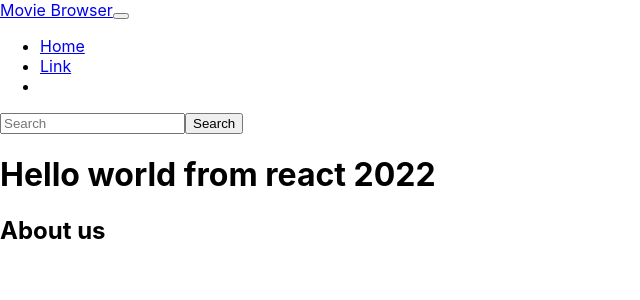
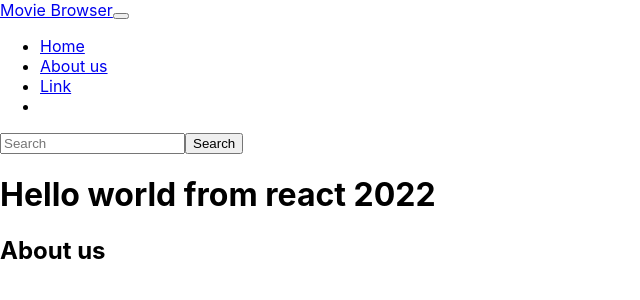
Before and after one commit to wiekusviljoen/myreactapp22, a React (Create React App) app: page / in a window 1280 px wide. Shown: the top 300 px of the page, without its empty margins (0-640 px from the left). Built offline with nearby package versions, Linux system fonts and the light colour scheme; the HTML template or start-up script is replaced by a standard one.

Commit message:
commit on master

```diff
--- a/src/components/Navbar.js
+++ b/src/components/Navbar.js
@@ -28,6 +28,15 @@ const Navbar = () => {
               </a>
             </li>
             <li className="nav-item">
+              <a
+                className="nav-link active"
+                aria-current="page"
+                href="gotosomewhere "
+              >
+                About us
+              </a>
+            </li>
+            <li className="nav-item">
               <a className="nav-link" href="gotosomewhere ">
                 Link
               </a>
```
